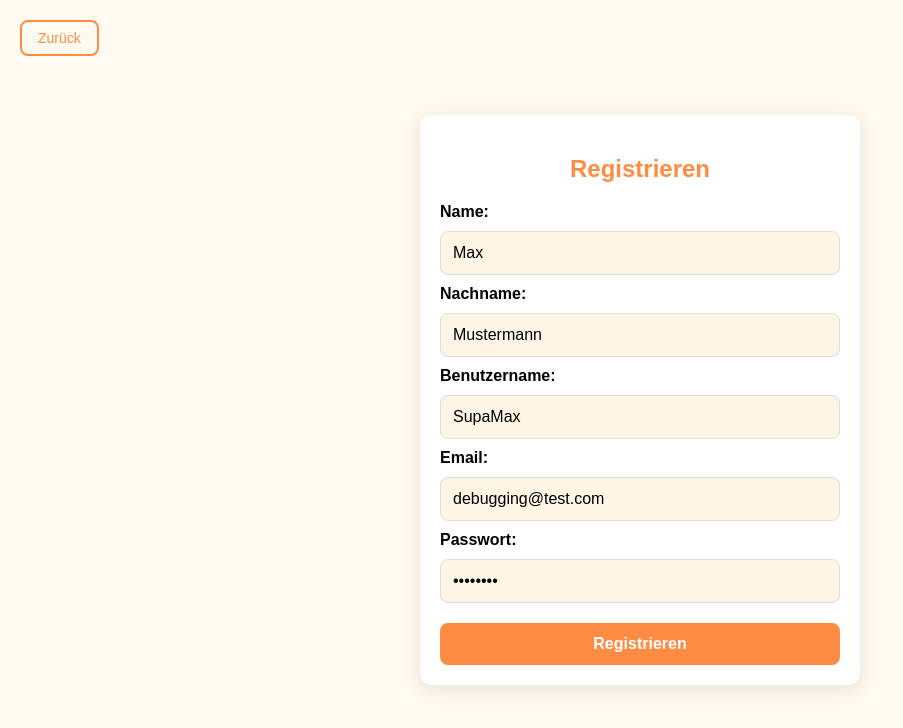
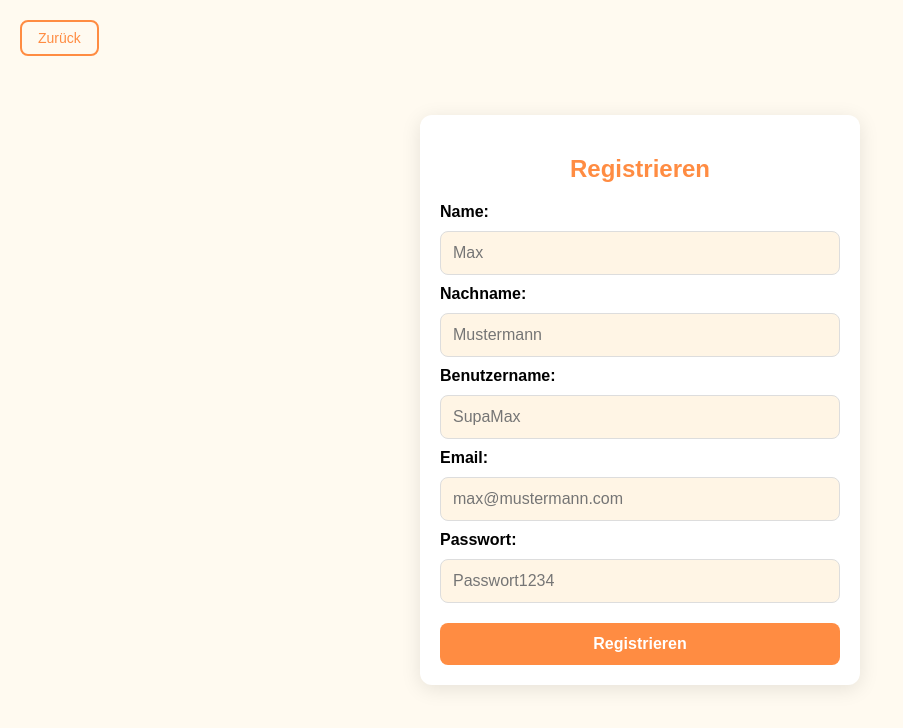
Before and after one commit to IntegratedTurtle/DISLEXIA, a plain HTML site: page widgets/register/register.html in a window 1280 px wide. Shown: the whole page, without its empty margins (0-903 px from the left). Drawn offline with Linux system fonts and the light colour scheme.

Commit message:
Remove debugging statements

```diff
--- a/widgets/register/register.html
+++ b/widgets/register/register.html
@@ -15,15 +15,15 @@
         <h2 class="titles">Registrieren</h2>
         <form class="form" onsubmit="send_to_homescreen()">
             <label for="fname"><b>Name:</b></label>
-            <input type="text" class="input" value="Max" placeholder="Max" required/>
+            <input type="text" class="input" placeholder="Max" required/>
             <label for="lname"><b>Nachname:</b></label>
-            <input type="text" class="input" value="Mustermann" placeholder="Mustermann" required/>
+            <input type="text" class="input" placeholder="Mustermann" required/>
             <label for="nickname"><b>Benutzername:</b></label>
-            <input type="text" class="input" value="SupaMax" placeholder="SupaMax" required/>
+            <input type="text" class="input" placeholder="SupaMax" required/>
             <label for="email"><b>Email:</b></label>
-            <input type="email" class="input" value="debugging@test.com" placeholder="max@mustermann.com" required/>
+            <input type="email" class="input" placeholder="max@mustermann.com" required/>
             <label for="password"><b>Passwort:</b></label>
-            <input type="password" class="input" value="password" placeholder="Passwort1234" required/>
+            <input type="password" class="input" placeholder="Passwort1234" required/>
             <button class="btn" type="submit"><b>Registrieren</b></button>
         </form>
     </div>
```
Also changed, not shown: widgets/login/login.html (+2 -2 lines), widgets/new_password/new_password.html (+2 -2 lines).
